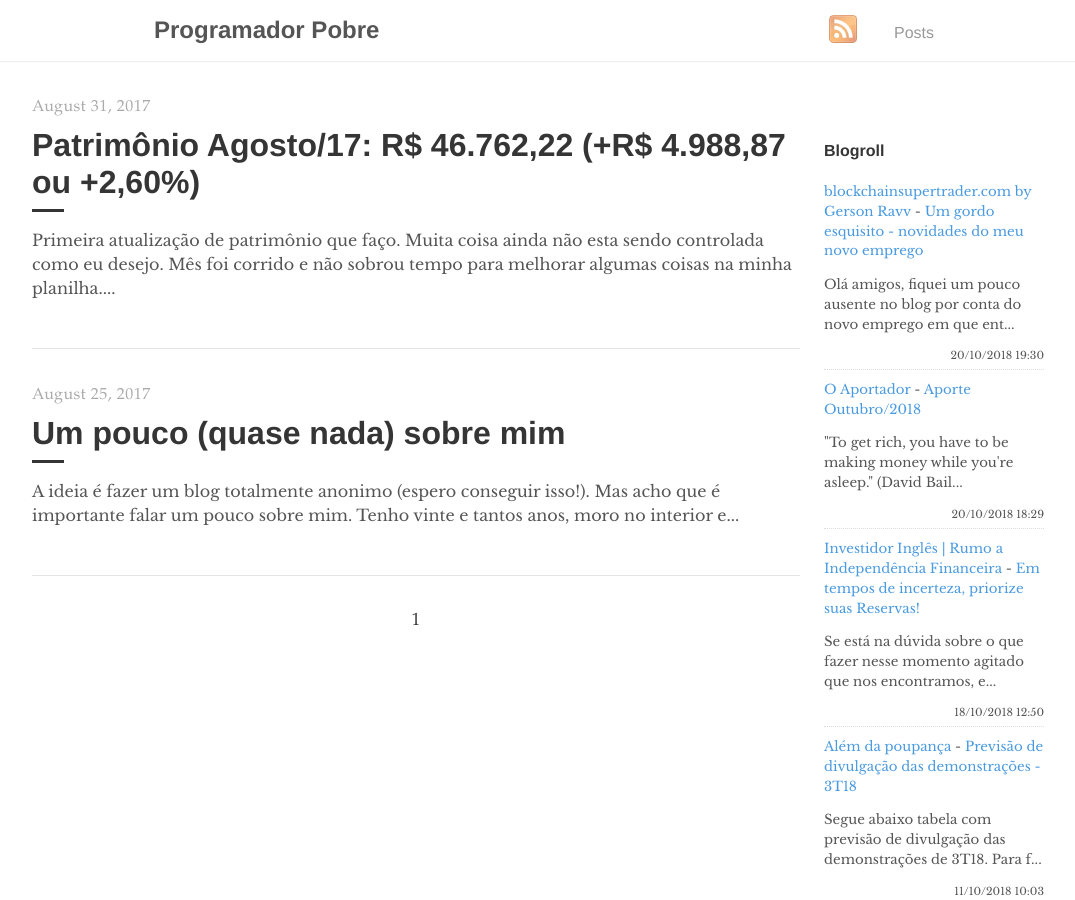
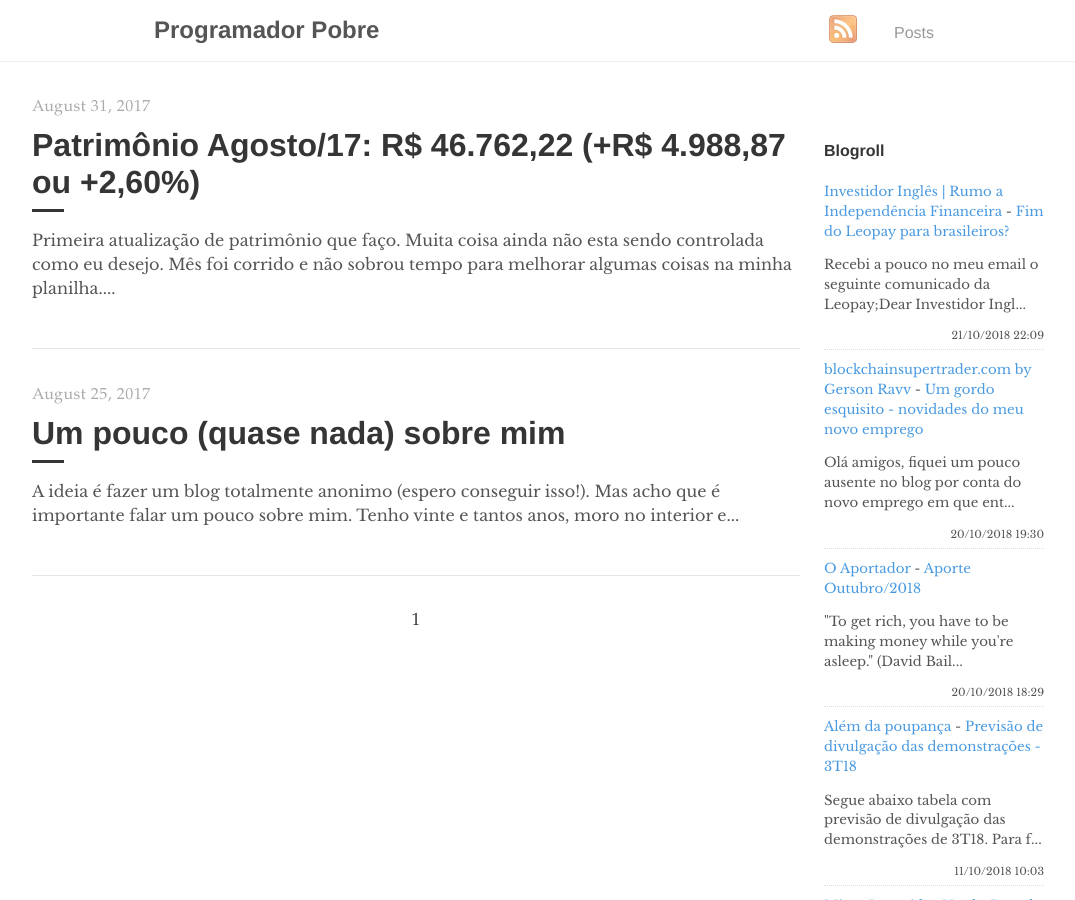
Before and after one commit to programadorpobre/programadorpobre.github.io, a Jekyll site: the page built from index.html, in a window 1280 px wide and 900 px high. Shown: the whole window, without its empty margins (96-1171 px from the left). Built offline with Jekyll 4.4.1, drawn with Linux system fonts in a browser that asks for light colours; the list of posts is cut into pages by our own code; comment, search, counter and statistics services are not loaded.

Commit message:
[ci skip] travis #443

```diff
--- a/_includes/feed-entries.html
+++ b/_includes/feed-entries.html
@@ -1,3 +1,8 @@
+<div class="feed-entry">
+    <a class="feed-entry-site-name" href="https://www.investidoringles.com/">Investidor Inglês | Rumo a Independência Financeira</a> - <a class="feed-entry-title" href="https://www.investidoringles.com/2018/10/fim-leopay-brasil.html">Fim do Leopay para brasileiros?</a>
+    <p class="feed-entry-summary">Recebi a pouco no meu email o seguinte comunicado da Leopay;Dear Investidor Ingl...</p>
+    <time datetime="2018-10-21T22:09:00.001-03:00">21/10/2018 22:09</time>
+</div>
 <div class="feed-entry">
     <a class="feed-entry-site-name" href="http://www.blockchainsupertrader.com/">blockchainsupertrader.com by Gerson Ravv</a> - <a class="feed-entry-title" href="http://www.blockchainsupertrader.com/2018/10/um-gordo-esquisito-novidades-do-meu.html">Um gordo esquisito - novidades do meu novo emprego</a>
     <p class="feed-entry-summary">Olá amigos, fiquei um pouco ausente no blog por conta do novo emprego em que ent...</p>
@@ -7,11 +12,6 @@
     <a class="feed-entry-site-name" href="https://oaportadorfinanceiro.blogspot.com/">O Aportador</a> - <a class="feed-entry-title" href="https://oaportadorfinanceiro.blogspot.com/2018/10/aporte-outubro2018.html">Aporte Outubro/2018</a>
     <p class="feed-entry-summary">"To get rich, you have to be making money while you're asleep."&nbsp;(David Bail...</p>
     <time datetime="2018-10-20T18:29:00.000-03:00">20/10/2018 18:29</time>
-</div>
-<div class="feed-entry">
-    <a class="feed-entry-site-name" href="https://www.investidoringles.com/">Investidor Inglês | Rumo a Independência Financeira</a> - <a class="feed-entry-title" href="https://www.investidoringles.com/2018/10/na-duvida-aumente-reserva-de-emergencia.html">Em tempos de incerteza, priorize suas Reservas!</a>
-    <p class="feed-entry-summary">Se está na dúvida sobre o que fazer nesse momento agitado que nos encontramos, e...</p>
-    <time datetime="2018-10-18T12:50:00.001-03:00">18/10/2018 12:50</time>
 </div>
 <div class="feed-entry">
     <a class="feed-entry-site-name" href="https://alemdapoupanca.blogspot.com/">Além da poupança</a> - <a class="feed-entry-title" href="https://alemdapoupanca.blogspot.com/2018/10/previsao-de-divulgacao-das.html">Previsão de divulgação das demonstrações - 3T18</a>
```
